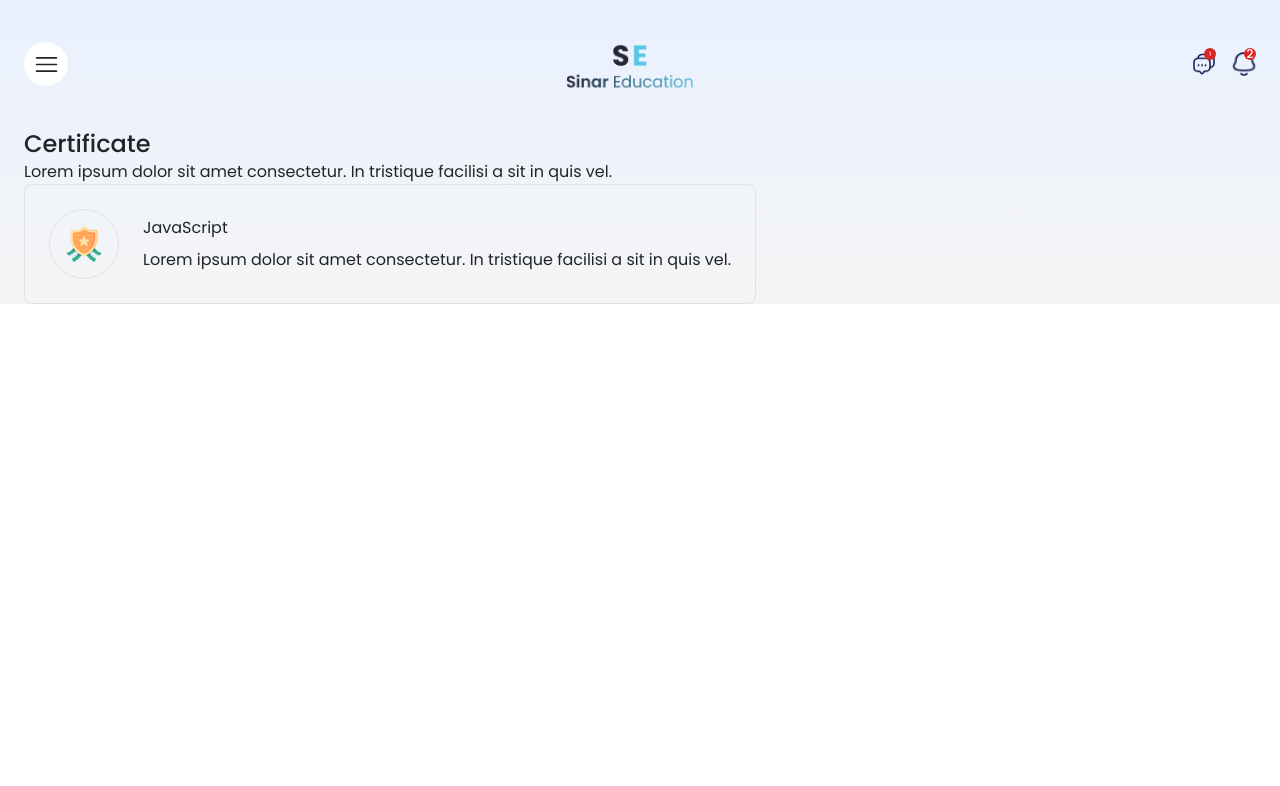
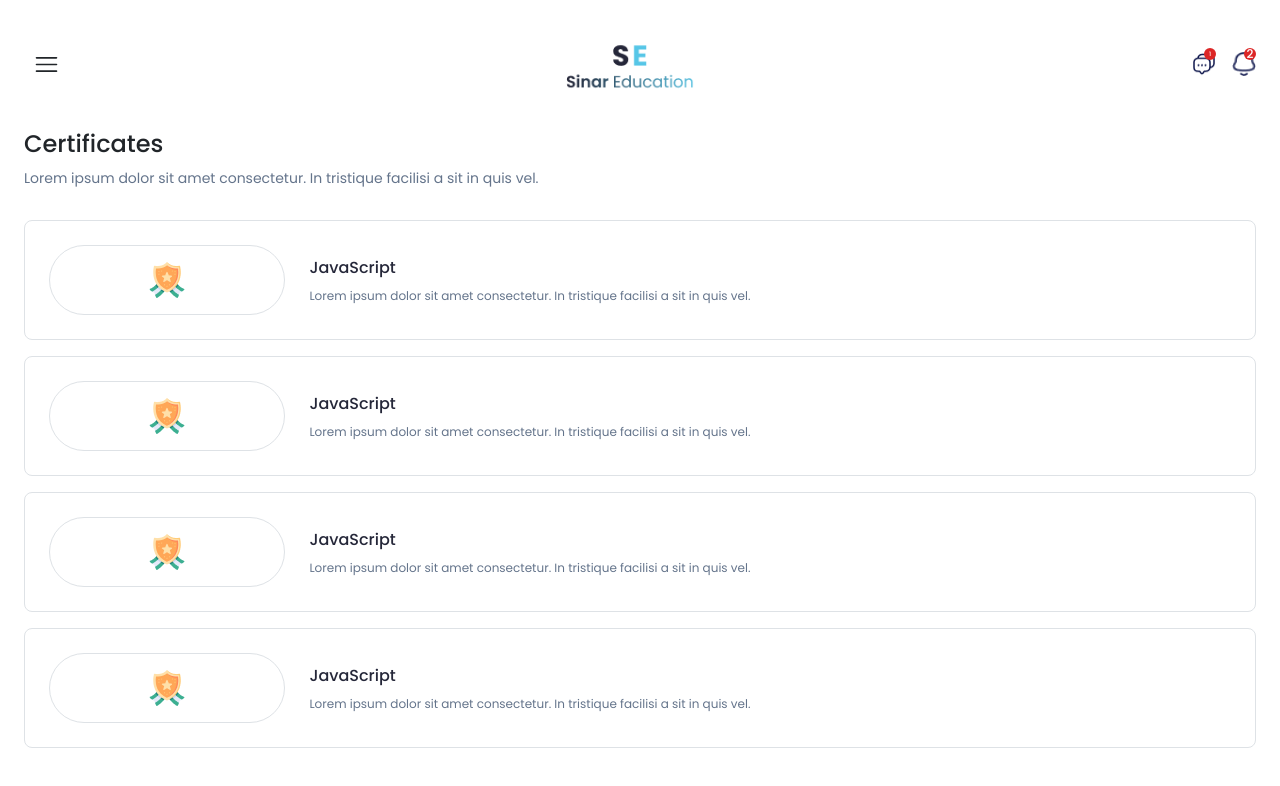
Before and after one commit to Deyjuwon/Sinar, a React (Vite) app: page /certificate in a window 1280 px wide. Shown: the top 786 px of the page. Built offline with nearby package versions, Linux system fonts and the light colour scheme.

Commit message:
certificate page styling

```diff
--- a/src/Pages/Certificate.jsx
+++ b/src/Pages/Certificate.jsx
@@ -1,27 +1,54 @@
-import NotificationHeader from "../Components/NotificationHeader"
-import shield from '../assets/shield 1.png'
-
+import NotificationHeader from "../Components/NotificationHeader";
+import shield from '../assets/shield 1.png';
 
 const Certificate = () => {
   return (
-    <div className="px-4">
+    <div className="px-4 bg-white">
       <NotificationHeader />
       <div>
-            <p className="font-medium text-2xl pb-6'">Certificate</p>
-            <p>Lorem ipsum dolor sit amet consectetur. In tristique facilisi a sit in quis vel.</p>
-            <div className="flex gap-4 border border-gray-300 rounded-lg w-fit h-fit items-center p-4">
-                <div className="border border-gray-300 p-3 rounded-full ">
-                    <img className="object-cover w-9 h-9" src={shield} alt="" />
+        <p className="font-medium text-2xl pb-2">Certificates</p>
+        <p className="pb-8 text-sm  text-slate-500">Lorem ipsum dolor sit amet consectetur. In tristique facilisi a sit in quis vel.</p>
+        <div className="flex flex-col gap-3 ">
+          <div className="flex gap-4 border border-gray-300 rounded-lg w-full h-fit p-4  items-center">
+            <div className="rounded-full border border-gray-300 p-3  flex items-center justify-center w-1/5" >
+              <img src={shield} className="h-9 w-9" alt="" />
             </div>
-                <div className="flex flex-col gap-2 ">
-                    <p>JavaScript</p>
-                    <p>Lorem ipsum dolor sit amet consectetur. In tristique facilisi a sit in quis vel.</p>
+            <div className="flex flex-col gap-2 w-3/4">
+              <p className="text-btnBlue font-medium text-16">JavaScript</p>
+              <p className="text-xs  text-slate-500">Lorem ipsum dolor sit amet consectetur. In tristique facilisi a sit in quis vel.</p>
             </div>
-
+          </div>
+          <div className="flex gap-4 border border-gray-300 rounded-lg w-full h-fit p-4  items-center">
+            <div className="rounded-full border border-gray-300 p-3  flex items-center justify-center w-1/5" >
+              <img src={shield} className="h-9 w-9" alt="" />
+            </div>
+            <div className="flex flex-col gap-2 w-3/4">
+              <p className="text-btnBlue font-medium text-16">JavaScript</p>
+              <p className="text-xs  text-slate-500">Lorem ipsum dolor sit amet consectetur. In tristique facilisi a sit in quis vel.</p>
+            </div>
+          </div>
+          <div className="flex gap-4 border border-gray-300 rounded-lg w-full h-fit p-4  items-center">
+            <div className="rounded-full border border-gray-300 p-3  flex items-center justify-center w-1/5" >
+              <img src={shield} className="h-9 w-9" alt="" />
+            </div>
+            <div className="flex flex-col gap-2 w-3/4">
+              <p className="text-btnBlue font-medium text-16">JavaScript</p>
+              <p className="text-xs  text-slate-500">Lorem ipsum dolor sit amet consectetur. In tristique facilisi a sit in quis vel.</p>
+            </div>
+          </div>
+          <div className="flex gap-4 border border-gray-300 rounded-lg w-full h-fit p-4  items-center">
+            <div className="rounded-full border border-gray-300 p-3  flex items-center justify-center w-1/5" >
+              <img src={shield} className="h-9 w-9" alt="" />
+            </div>
+            <div className="flex flex-col gap-2 w-3/4">
+              <p className="text-btnBlue font-medium text-16">JavaScript</p>
+              <p className="text-xs  text-slate-500">Lorem ipsum dolor sit amet consectetur. In tristique facilisi a sit in quis vel.</p>
             </div>
           </div>
         </div>
-  )
-}
+      </div>
+    </div>
+  );
+};
 
-export default Certificate
+export default Certificate;
```
Lines whose indentation alone changed are shown as unchanged.
